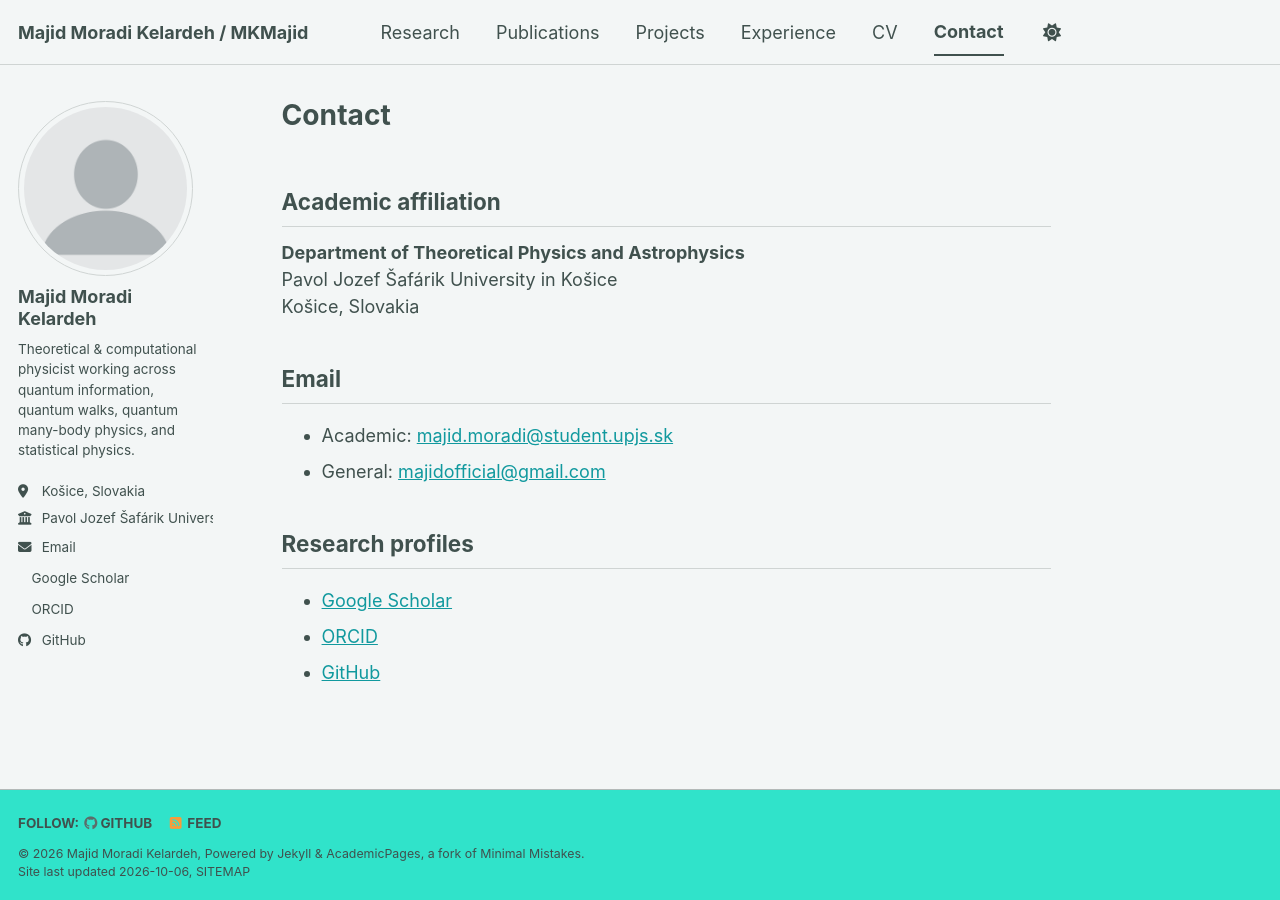
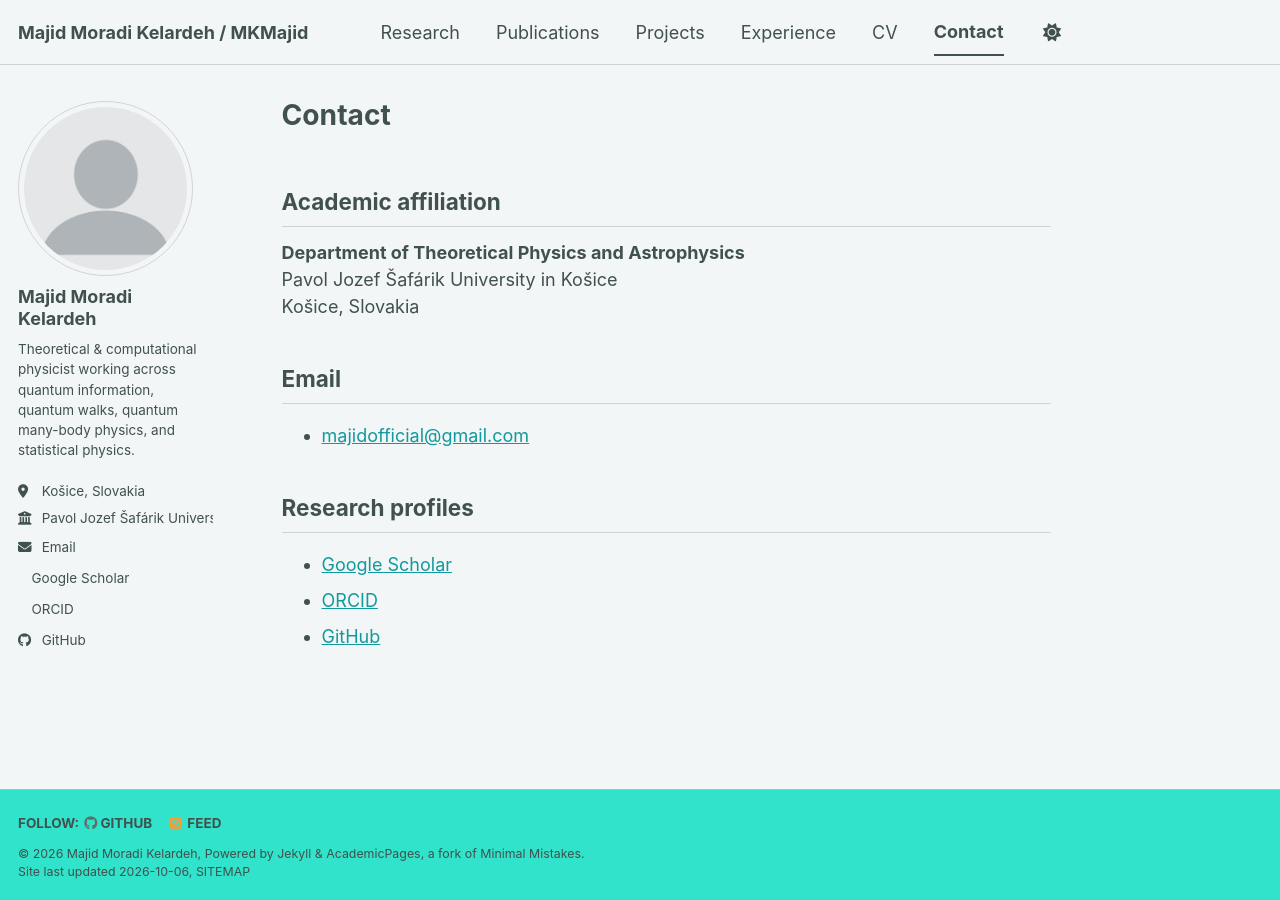
Before and after one commit to MKMajiid/mkmajiid.github.io, a Jekyll site: the page built from _pages/contact.md, in a window 1280 px wide. Built offline with Jekyll 4.4.1, drawn with Linux system fonts in a browser that asks for light colours; a style sheet for code colours, icons or effects is not loaded.

Commit message:
Use verified contact information

```diff
--- a/_pages/contact.md
+++ b/_pages/contact.md
@@ -12,8 +12,7 @@ Košice, Slovakia
 
 ## Email
 
-- Academic: [majid.moradi@student.upjs.sk](mailto:majid.moradi@student.upjs.sk)
-- General: [majidofficial@gmail.com](mailto:majidofficial@gmail.com)
+- [majidofficial@gmail.com](mailto:majidofficial@gmail.com)
 
 ## Research profiles
 
```
